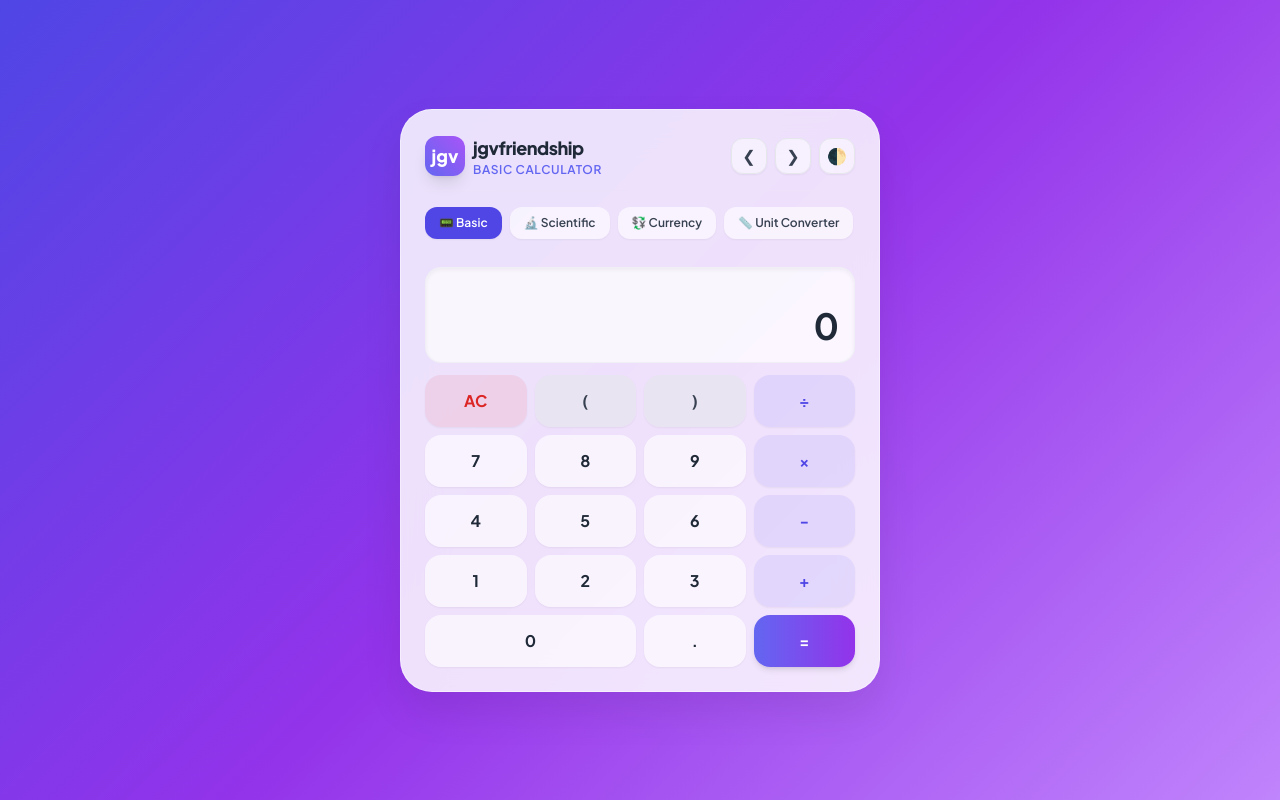
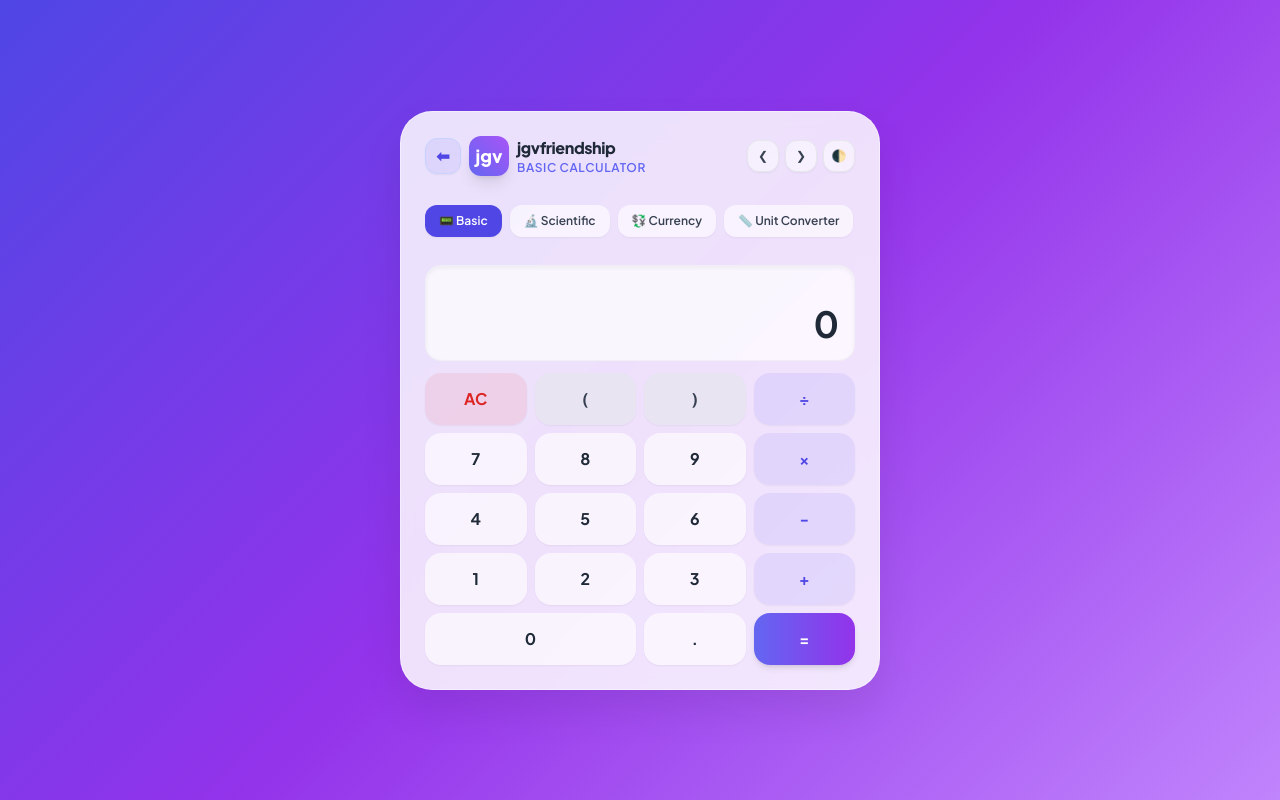
Before and after one commit to reelsanskaar-creator/My-library-system-2050, a plain HTML site: page other.html in a window 1280 px wide. Drawn offline with nearby package versions, Linux system fonts and the light colour scheme.

Commit message:
Refine header and button elements in other.html

```diff
--- a/other.html
+++ b/other.html
@@ -61,7 +61,7 @@
             box-shadow: var(--shadow-dark);
         }
 
-        /* Custom Scrollbar for mode selectors and history */
+        /* Custom Scrollbar */
         ::-webkit-scrollbar {
             width: 5px;
             height: 5px;
@@ -87,25 +87,26 @@
 </head>
 <body class="transition-colors duration-300">
     <div class="calc-card p-5 sm:p-6 flex flex-col">
-        <!-- Header with Branding and Navigation -->
+        <!-- Header with Branding, Back Button and Navigation Controls -->
         <div class="flex items-center justify-between mb-4 pb-3 border-b border-gray-200/20 dark:border-gray-700/40">
             <div class="flex items-center gap-2">
+                <!-- Back Button -->
+                <button onclick="goBack()" class="w-9 h-9 rounded-xl bg-indigo-500/10 dark:bg-indigo-500/20 text-indigo-600 dark:text-indigo-400 border border-indigo-200 dark:border-indigo-800/40 flex items-center justify-center hover:scale-105 transition active:scale-95 shadow-sm font-bold" title="Back to Basic / Home">⬅</button>
                 <div class="w-10 h-10 rounded-xl bg-gradient-to-tr from-indigo-500 to-purple-500 flex items-center justify-center text-white shadow-lg font-extrabold text-lg">
                     jgv
                 </div>
                 <div>
-                    <h1 class="font-extrabold text-lg text-gray-800 dark:text-white tracking-tight">jgvfriendship</h1>
+                    <h1 class="font-extrabold text-sm sm:text-base text-gray-800 dark:text-white tracking-tight">jgvfriendship</h1>
                     <p class="text-xs text-indigo-500 dark:text-indigo-400 font-semibold uppercase tracking-wider" id="activeModeTitle">Basic Calculator</p>
                 </div>
             </div>
-            <div class="flex items-center gap-2">
-                <button onclick="navigateMode(-1)" class="w-9 h-9 rounded-xl bg-white/50 dark:bg-gray-800/60 border border-gray-200 dark:border-gray-700 text-gray-700 dark:text-gray-200 flex items-center justify-center hover:scale-105 transition active:scale-95 shadow-sm" title="Previous Mode">❮</button>
-                <button onclick="navigateMode(1)" class="w-9 h-9 rounded-xl bg-white/50 dark:bg-gray-800/60 border border-gray-200 dark:border-gray-700 text-gray-700 dark:text-gray-200 flex items-center justify-center hover:scale-105 transition active:scale-95 shadow-sm" title="Next Mode">❯</button>
-                <button onclick="toggleTheme()" class="w-9 h-9 rounded-xl bg-white/50 dark:bg-gray-800/60 border border-gray-200 dark:border-gray-700 text-gray-700 dark:text-gray-200 flex items-center justify-center hover:scale-105 transition active:scale-95 shadow-sm" title="Toggle Theme">🌓</button>
+            <div class="flex items-center gap-1.5">
+                <button onclick="navigateMode(-1)" class="w-8 h-8 rounded-xl bg-white/50 dark:bg-gray-800/60 border border-gray-200 dark:border-gray-700 text-gray-700 dark:text-gray-200 flex items-center justify-center hover:scale-105 transition active:scale-95 shadow-sm text-xs" title="Previous Mode">❮</button>
+                <button onclick="navigateMode(1)" class="w-8 h-8 rounded-xl bg-white/50 dark:bg-gray-800/60 border border-gray-200 dark:border-gray-700 text-gray-700 dark:text-gray-200 flex items-center justify-center hover:scale-105 transition active:scale-95 shadow-sm text-xs" title="Next Mode">❯</button>
+                <button onclick="toggleTheme()" class="w-8 h-8 rounded-xl bg-white/50 dark:bg-gray-800/60 border border-gray-200 dark:border-gray-700 text-gray-700 dark:text-gray-200 flex items-center justify-center hover:scale-105 transition active:scale-95 shadow-sm text-xs" title="Toggle Theme">🌓</button>
             </div>
         </div>
 
-        <!-- Mode Carousel Buttons Grid -->
         <div class="mode-scroll flex gap-2 overflow-x-auto pb-3 mb-4 select-none">
             <button onclick="switchMode('basic')" class="mode-tab px-3.5 py-2 rounded-xl text-xs font-semibold whitespace-nowrap transition shadow-sm bg-indigo-600 text-white" data-mode="basic">📟 Basic</button>
             <button onclick="switchMode('scientific')" class="mode-tab px-3.5 py-2 rounded-xl text-xs font-semibold whitespace-nowrap transition shadow-sm bg-white/60 dark:bg-gray-800/60 text-gray-700 dark:text-gray-300" data-mode="scientific">🔬 Scientific</button>
@@ -454,6 +455,16 @@
         let currentModeIndex = 0;
         let history = JSON.parse(localStorage.getItem('jgv_adv_history')) || [];
 
+        // Back button function: returns to Basic mode or switches back by 1 step
+        function goBack() {
+            if (currentModeIndex !== 0) {
+                switchMode('basic');
+            } else {
+                // If already on basic, reset current expression
+                clearCalc();
+            }
+        }
+
         function navigateMode(direction) {
             currentModeIndex = (currentModeIndex + direction + modes.length) % modes.length;
             switchMode(modes[currentModeIndex]);
```
